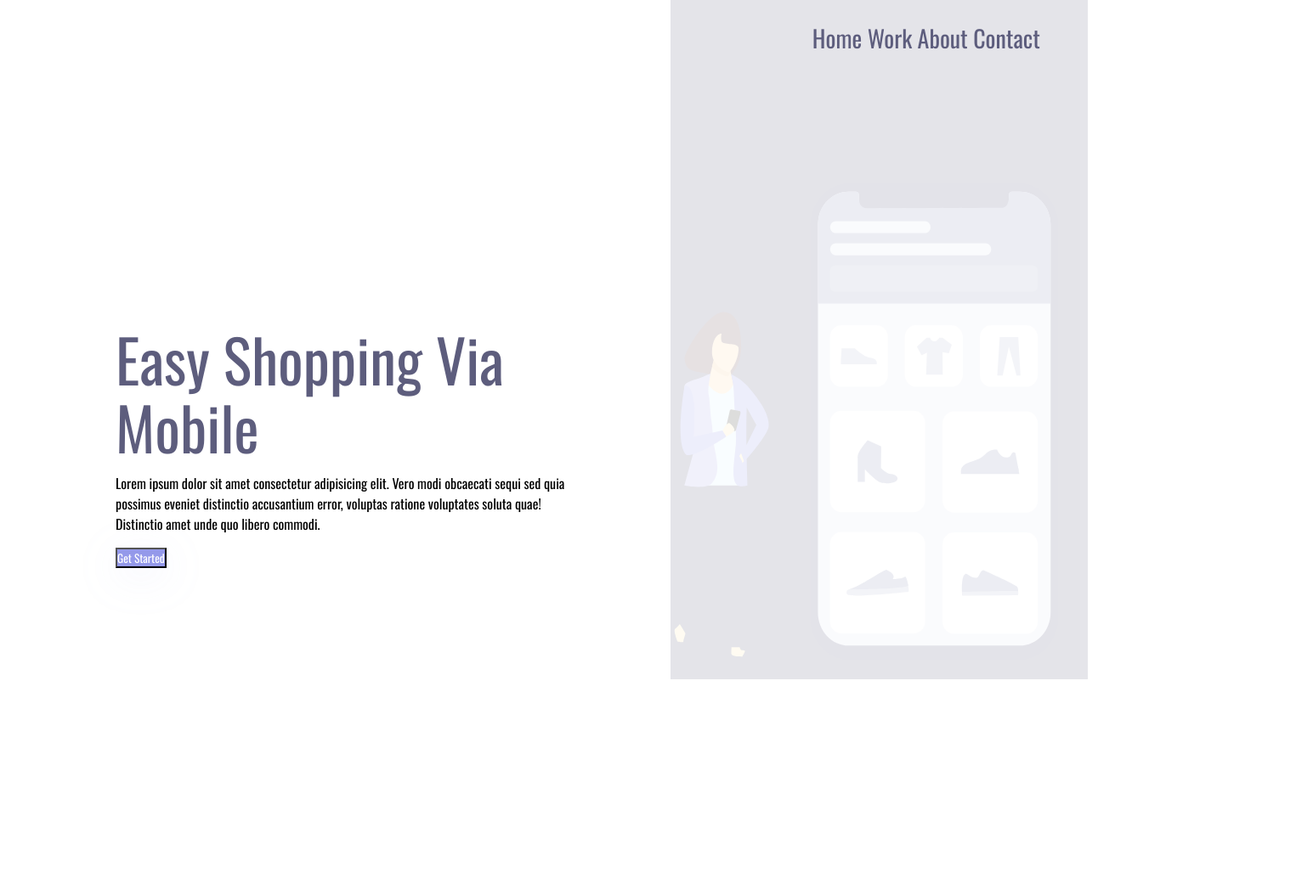
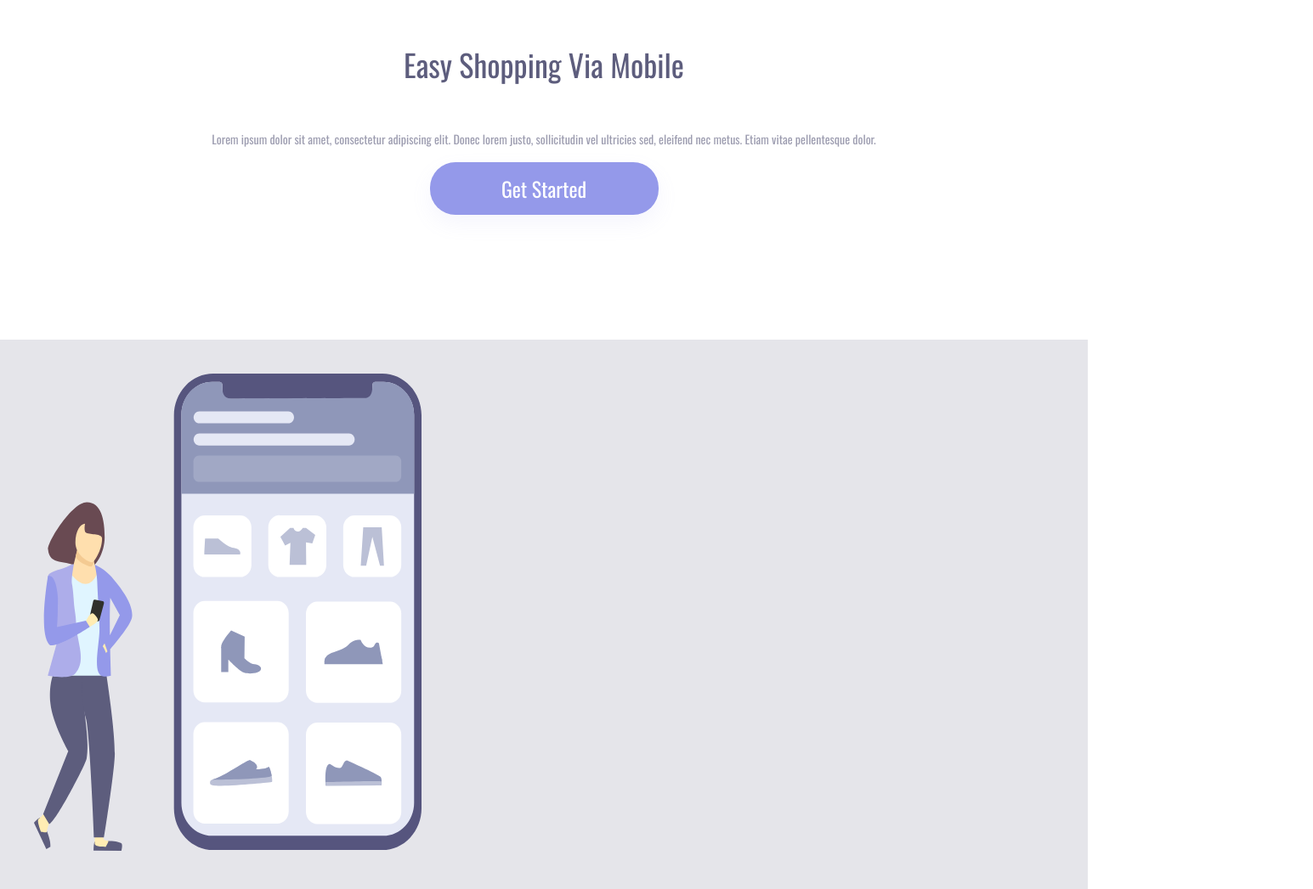
Before and after one commit to romana-s/easy-shopping, a plain HTML site: page index.html in a window 1280 px wide. Shown: the whole page at 85% size, 1545 px wide, since content can reach past the window. Before the commit the page ends 800 px from the top, so only its background shows below. Drawn offline with nearby package versions, Linux system fonts and the light colour scheme.

Commit message:
correção projeto e media screen

```diff
--- a/index.html
+++ b/index.html
@@ -5,29 +5,28 @@
     <meta charset="UTF-8">
     <meta name="viewport" content="width=device-width, initial-scale=1.0">
     <link rel="stylesheet" href="./styles.css">
-    <title>Easy Shopping
-        Via Mobile</title>
+    <title>Projeto</title>
 </head>
 
 <body>
+    <div>
+        <section>
+            <h1>Easy Shopping Via Mobile</h1>
+            <p>Lorem ipsum dolor sit amet, consectetur adipiscing
+            elit. Donec lorem justo, sollicitudin vel ultricies sed, eleifend nec metus. Etiam vitae pellentesque
+            dolor.</p>
+            <button class="bot">Get Started</button>
+        </section>
+        <nav>
             <header>
                 <a class="menu">Home</a>
                 <a class="menu">Work</a>
                 <a class="menu">About</a>
                 <a class="menu">Contact</a>
             </header>
-
-    <section>
-        <h1>Easy Shopping
-            Via Mobile</h1>
-        <p>Lorem ipsum dolor sit amet consectetur adipisicing elit. Vero modi obcaecati sequi sed quia possimus eveniet
-            distinctio accusantium error, voluptas ratione voluptates soluta quae! Distinctio amet unde quo libero
-            commodi.</p>
-        <button class="bot">Get Started</button>
-    </section>
-    <nav>
-        <img src="./img/Illustration-3-3.svg" alt="easy-shopping-via-mobile">
+            <img src="./img/Illustration-3-3.svg" alt="girl-cellphone">
         </nav>
+    </div>
 
 </body>
 
--- a/styles.css
+++ b/styles.css
@@ -5,68 +5,139 @@
     padding: 0;
     box-sizing: border-box;
     font-family: "Oswald", sans-serif;
+    font-weight: 400;
+    color: #5D5D7D;
 }
 
-header {
-    cursor: pointer;
-    position: absolute;
-    right: 56px;
-    top: 24px;
-    color: #5D5D7D;
-    font-size: 28px;
-    font-style: normal;
-    font-weight: 400;
-    line-height: normal;
+div{
+    height: 100vh;
+    width: 100vw;
 }
 
-.menu {
-    left: 41px;
+section {
+    display: inline-block;
+    width: 60%;
+    padding-left: 136px;
+    margin-top: 20%;
 }
 
-header:only-of-type(2) {
+nav {
+    display: inline-block;
+    height: 100vh;
+    position: absolute;
+    width: 40%;
+    background-color: rgba(93, 93, 125, 0.16);
+}
+
+img {
+    position: relative;
+    top: 20%;
+    right: 130px;
+}
+
+h1{
+    font-size: 70px;
+    line-height: 80px;
+    color: #5D5D7D;
+    width: 368px;
+}
+
+p{
+    font-size: 28px;
+    line-height: 48px;
+    opacity: 0.6;
+    margin: 15px 0;
+    width: 540px;
+}
+
+button{
+    width: 269px;
+    height: 62px;
+    background: #9499EA;
+    box-shadow: 0px 10px 24px rgba(148, 153,234, 0.0979959);
+    color: #FFFFFF;
+    font-size: 24px;
+    line-height: 36px;
+    text-align: center;
+    border: 0;
+    border-radius: 30px;
+    cursor: pointer;
+}
+
+button:hover{
+    opacity: 0.8;
+}
+button:active{
+    opacity: 0.5;
+}
+
+a{
+    margin-right: 41px;
+    font-size: 41px;
+    line-height: 41px;
+    cursor: pointer;
+}
+
+a:nth-child(2){
     opacity: 0.4;
 }
 
-section {
-    width: 540px;
-    margin-top: 382px;
-    margin-left: 136px;
-    position: absolute;
+a:hover{
+    opacity: 0.4;
 }
 
-h1 {
-    color: #5D5D7D;
-    font-size: 70px;
-    font-weight: 400;
-    line-height: 80px;
-    /* 114.286% */
+:active{
+    opacity: 0.8;
 }
 
-p {
-    margin-top: 15px;
-    margin-bottom: 15px;
+header{
+    margin: 24px 0 0 57px;
 }
 
-.bot {
-    color: white;
-    background-color: #9499EA;
-    filter: drop-shadow(0 10px 24px rgba(148, 153, 234, 0.10));
+@media screen and (max-width: 1300px){
+
+    section{
+        width: 100%;
+        height: 50%;
+        padding: 0;
+        margin: 0;
+    }
+    nav{
+        display: block;
+        height: auto;
+        width: 100%;
+        position: static;
+        padding: 40px;
+    }
+
+    img{
+        position: static;
+        max-width: 90%;
+    }
+
+    header{
+    display: none;
+    }
+
+    h1{
+        font-size: 36px;
+        line-height: 52px;
+        width: auto;
+        margin: 50px 0 50px;
+        text-align: center;
+    }
+
+    p{
+        text-align: center;
+        margin: 15px 40px;
+        width: auto;
+        font-size: 14px;
+        line-height: 24px;
+    }
+
+    button{
+        margin: 0 auto;
+        display: block;
+    }
+
 }
-
-nav {
-    opacity: 0.16;
-    background: #5D5D7D;
-    position: absolute;
-    bottom: 0;
-    right: 0;
-    top: 0;
-    width: 491px;
-}
-
-img {
-    width: 456px;
-    height: 561.95px;
-    opacity: 100%;
-    margin-right: 300px;
-    margin-top: 216px;
-}
```
Lines whose indentation alone changed are shown as unchanged.
